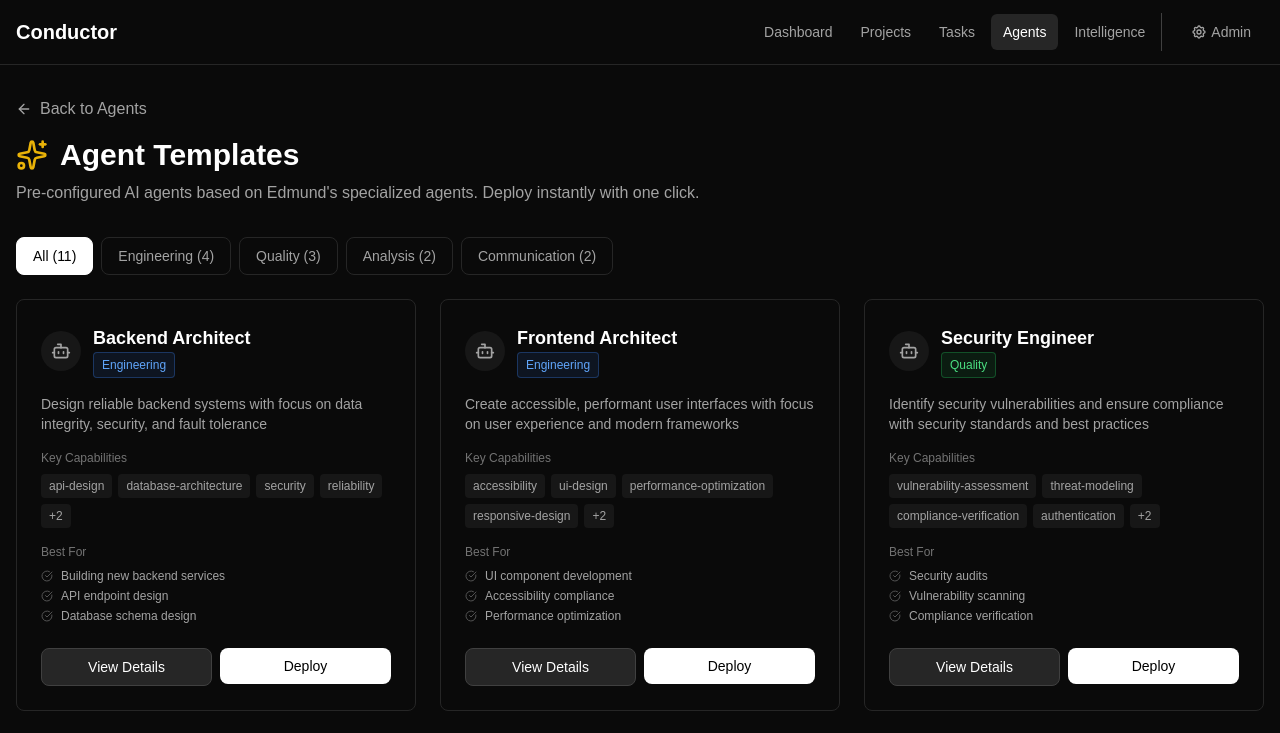
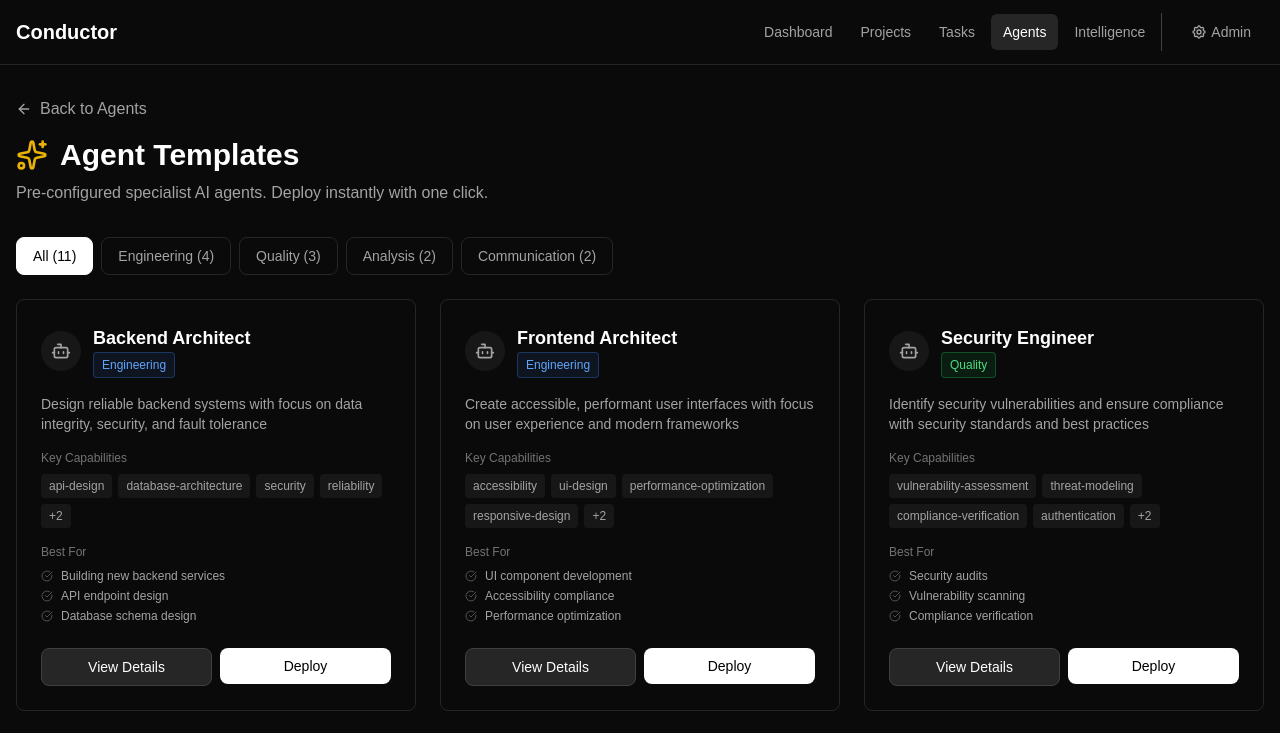
Before and after one commit to salazar0carlos/conductor, a Next.js app: page /agents/templates in a window 1280 px wide. Shown: the top 733 px of the page. Built offline with nearby package versions, Linux system fonts and the light colour scheme; no server answers.

Commit message:
refactor: Remove Edmund references from user-facing text

```diff
--- a/app/agents/templates/page.tsx
+++ b/app/agents/templates/page.tsx
@@ -51,7 +51,7 @@ export default function AgentTemplatesPage() {
                 <h1 className="text-3xl font-bold text-white">Agent Templates</h1>
               </div>
               <p className="text-neutral-400">
-                Pre-configured AI agents based on Edmund&apos;s specialized agents. Deploy instantly with one click.
+                Pre-configured specialist AI agents. Deploy instantly with one click.
               </p>
             </div>
           </div>
--- a/lib/agents/templates.ts
+++ b/lib/agents/templates.ts
@@ -1,6 +1,6 @@
 /**
- * Agent Templates based on Edmund's Claude Code agents
- * These pre-configured agents map to specific skills and capabilities
+ * Agent Templates - Pre-configured specialist agents
+ * These agents map to specific skills and capabilities
  */
 
 import { AgentType, AgentConfig } from '@/types'
```
